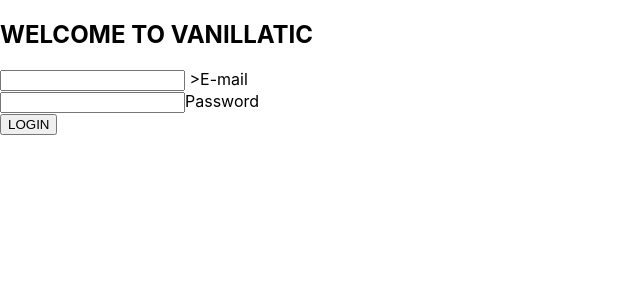
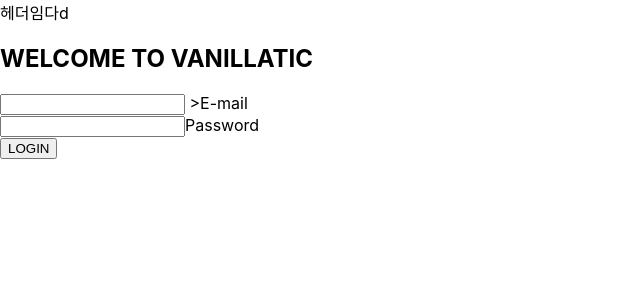
Before and after one commit to joranegs92/vanillatic-node, a React (Create React App) app: page /login in a window 1280 px wide. Shown: the top 300 px of the page, without its empty margins (0-640 px from the left). Built offline with nearby package versions, Linux system fonts and the light colour scheme.

Commit message:
기본적인것들 추가

```diff
--- a/src/App.js
+++ b/src/App.js
@@ -1,17 +1,14 @@
 import logo from './logo.svg';
 import './App.css';
 import Header from "./Layouts/Header";
-import Login from "./Layouts/Login";
-import Mypage from "./Layouts/Mypage";
 import {Route, Routes,BrowserRouter, useLocation, useNavigate} from "react-router-dom";
+import Main from "./Layouts/Main";
 function App() {
   return (
       <BrowserRouter>
-      <Routes>
-        <Route path='/' element={<Header/>}/>
-        <Route path='/login' element={<Login/>}/>
-        <Route path='/mypage' element={<Mypage/>}/>
-      </Routes>
+          <Header/>
+          <Main/>
+        {/*  <Footer/>*/}
       </BrowserRouter>
   );
 }
--- /dev/null
+++ b/src/Layouts/Main.jsx
@@ -0,0 +1,15 @@
+import Router from "../router/Router"
+import React, {useCallback, useContext, useRef, useState} from 'react';
+function Main() {
+    return (
+        <main>
+            <div className="py-4">
+                <div className="container">
+                    <Router></Router>
+                </div>
+            </div>
+        </main>
+    );
+}
+
+export default Main;
--- /dev/null
+++ b/src/Pages/Join.jsx
@@ -0,0 +1,10 @@
+import React, {useCallback, useContext, useRef, useState} from 'react';
+function Join() {
+    return (
+      <div>
+
+      </div>
+    );
+}
+
+export default Join;
--- a/src/Layouts/Login.jsx
+++ b/src/Pages/Login.jsx
@@ -7,13 +7,19 @@ function Login({}) {
 	const passwdRef = useRef();
 	const login = () =>{
 			axios.post(
-				'http://localhost:8080/login',
+				'/api/login',
 				JSON.stringify({
 					email : emailRef.current.value,
 					password: passwdRef.current.value
 				}),
 				{headers: {'Content-Type': "application/json"}}).then(({data})=>{
-					alert("로그인되었습니다.")
+				const {code, message, lvl, result} = data;
+				if (code === '00') {
+					localStorage.setItem('Authorization', result);
+					localStorage.setItem('lvl', lvl);
+				}else{
+					alert(message)
+				}
 				}).catch(e => console.error(e))
 
 	}
@@ -23,7 +29,7 @@ function Login({}) {
 				<div class="logo">
 				</div>
 				<h1>WELCOME TO VANILLATIC</h1>
-				<form action="#"/>
+				<form action="src/Pages/Login#"/>
 					<div class="int-area">
 						<input type="text" id="userId" autocomplete="off" ref={emailRef}/> >
 							<label for="userId">E-mail</label>
--- /dev/null
+++ b/src/router/Router.jsx
@@ -0,0 +1,15 @@
+import {Route, Routes} from "react-router-dom";
+
+import Login from "../Pages/Login";
+import Join from "../Pages/Join";
+import Mypage from "../Pages/Mypage";
+function Router() {
+    return (
+        <Routes>
+
+            <Route path='/join' element={<Join/>}/>
+            <Route path='/login' element={<Login/>}/>
+            <Route path='/mypage' element={<Mypage/>}/>
+        </Routes>
+    )
+}export default Router;
--- a/src/setProxy.js
+++ b/src/setProxy.js
@@ -4,7 +4,7 @@ module.exports = function(app) {
 	app.use(
 		'/api',
 		createProxyMiddleware({
-			target: 'http://localhost:8080',
+			target: 'http://localhost:8081',
 			changeOrigin: true,
 		})
 	);
```
Also changed, not shown: src/Pages/Mypage.jsx (renamed from src/Layouts/Mypage.jsx).
